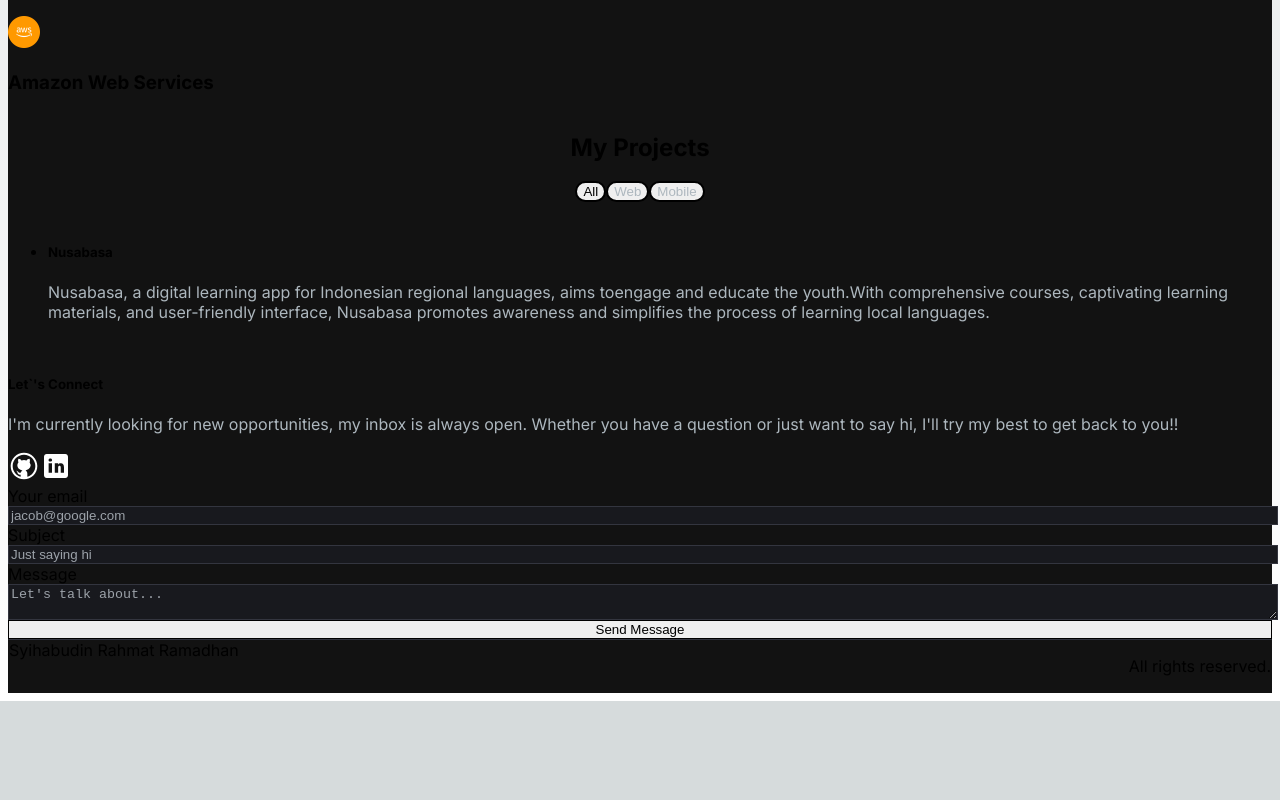
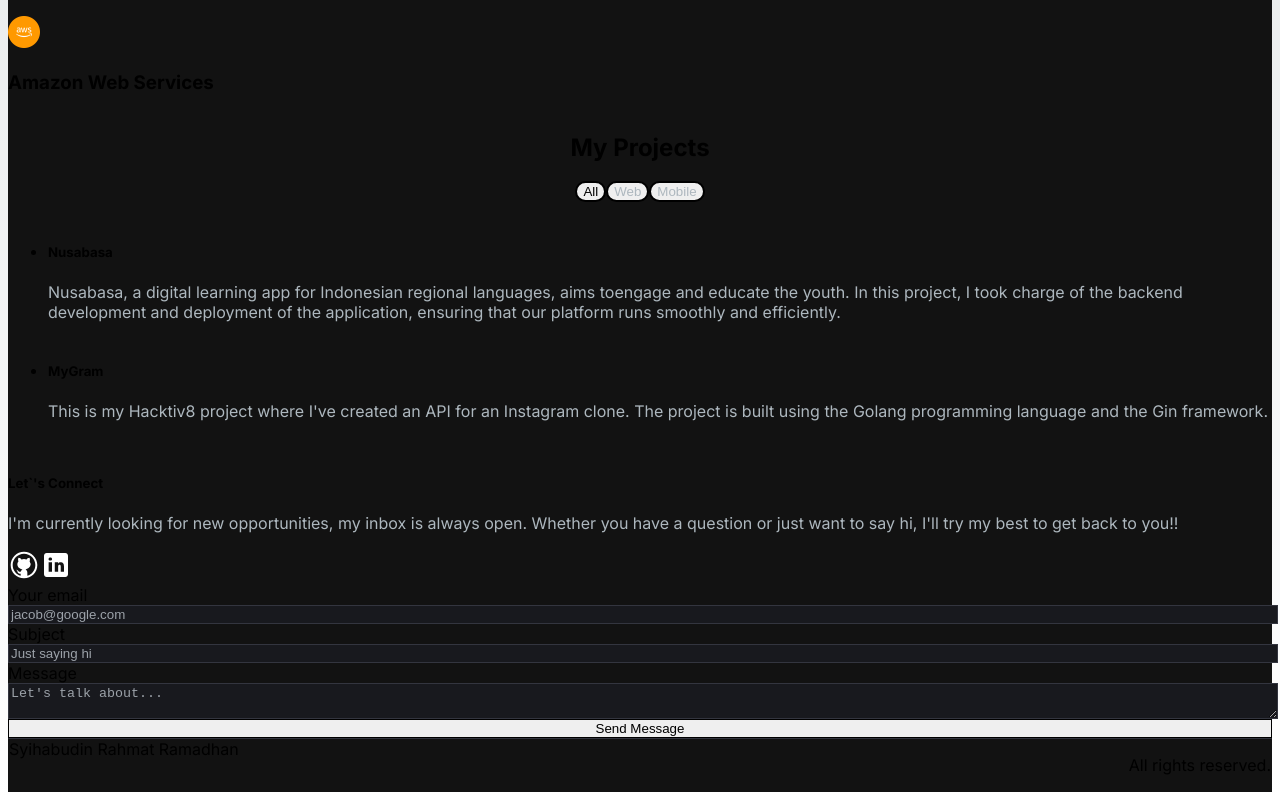
Before and after one commit to syihabudin081/hab.porto, a Next.js app: page / in a window 1280 px wide. Shown: the part 866-1666 px from the top of the page. Before the commit the page ends 1567 px from the top, so only its background shows below. Built offline with nearby package versions, Linux system fonts and the light colour scheme.

Commit message:
add project section

```diff
--- a/app/api/contact/route.ts
+++ b/app/api/contact/route.ts
@@ -16,7 +16,7 @@ export async function POST(request: NextRequest) {
   const mailOptions: Mail.Options = {
     from: process.env.MY_EMAIL,
     to: process.env.MY_EMAIL,
-    subject: `from ${email}, subject: ${subject}`,
+    subject: `subject: ${subject}`,
     text: message + " | Sent from: " + email,
     html: `<div>${message}</div><p>Sent from:
     ${email}</p>`
--- a/components/Hero.tsx
+++ b/components/Hero.tsx
@@ -35,6 +35,7 @@ const Hero = () => {
               wrapper="span"
               speed={50}
               repeat={Infinity}
+              className="font-normal"
             />
             </div>
           </h1>
--- a/components/ProjectSec.tsx
+++ b/components/ProjectSec.tsx
@@ -8,12 +8,21 @@ const projectsData = [
   {
     id: 1,
     title: "Nusabasa",
-    description: "Nusabasa, a digital learning app for Indonesian regional languages, aims toengage and educate the youth.With comprehensive courses, captivating learning materials, and user-friendly interface, Nusabasa promotes awareness and simplifies the process of learning local languages.",
+    description: "Nusabasa, a digital learning app for Indonesian regional languages, aims toengage and educate the youth. In this project, I took charge of the backend development and deployment of the application, ensuring that our platform runs smoothly and efficiently.",
     image: "/nusabasa.jpg",
     tag: ["All", "Mobile"],
     gitUrl: "https://gitlab.com/nusabasa",
     previewUrl: "google.com",
-  },
+  }, {
+    id: 2,
+    title: "MyGram",
+    description: "This is my Hacktiv8 project where I've created an API for an Instagram clone. The project is built using the Golang programming language and the Gin framework.",
+    image: "/golang.png",
+    tag: ["All", "Web"],
+    gitUrl: "https://github.com/syihabudin081/mygram",
+    previewUrl: "google.com",
+},
+
 
 
 
--- a/next.config.js
+++ b/next.config.js
@@ -1,6 +1,20 @@
-/** @type {import('next').NextConfig} */
-const nextConfig = {  images: {
+const nextConfig = {
+  images: {
     domains: ["icons8.com"],
-  },}
+  },
+  webpack: (config, { isServer }) => {
+    if (!isServer) {
+      // don't resolve 'fs' module on the client to prevent this error on build --> Error: Can't resolve 'fs'
+      config.resolve.fallback = {
+        fs: false
+      }
+    }
+    return config
+  },
+  babel: {
+    presets: ['next/babel'],
+  },
+}
+
 
 module.exports = nextConfig
```
